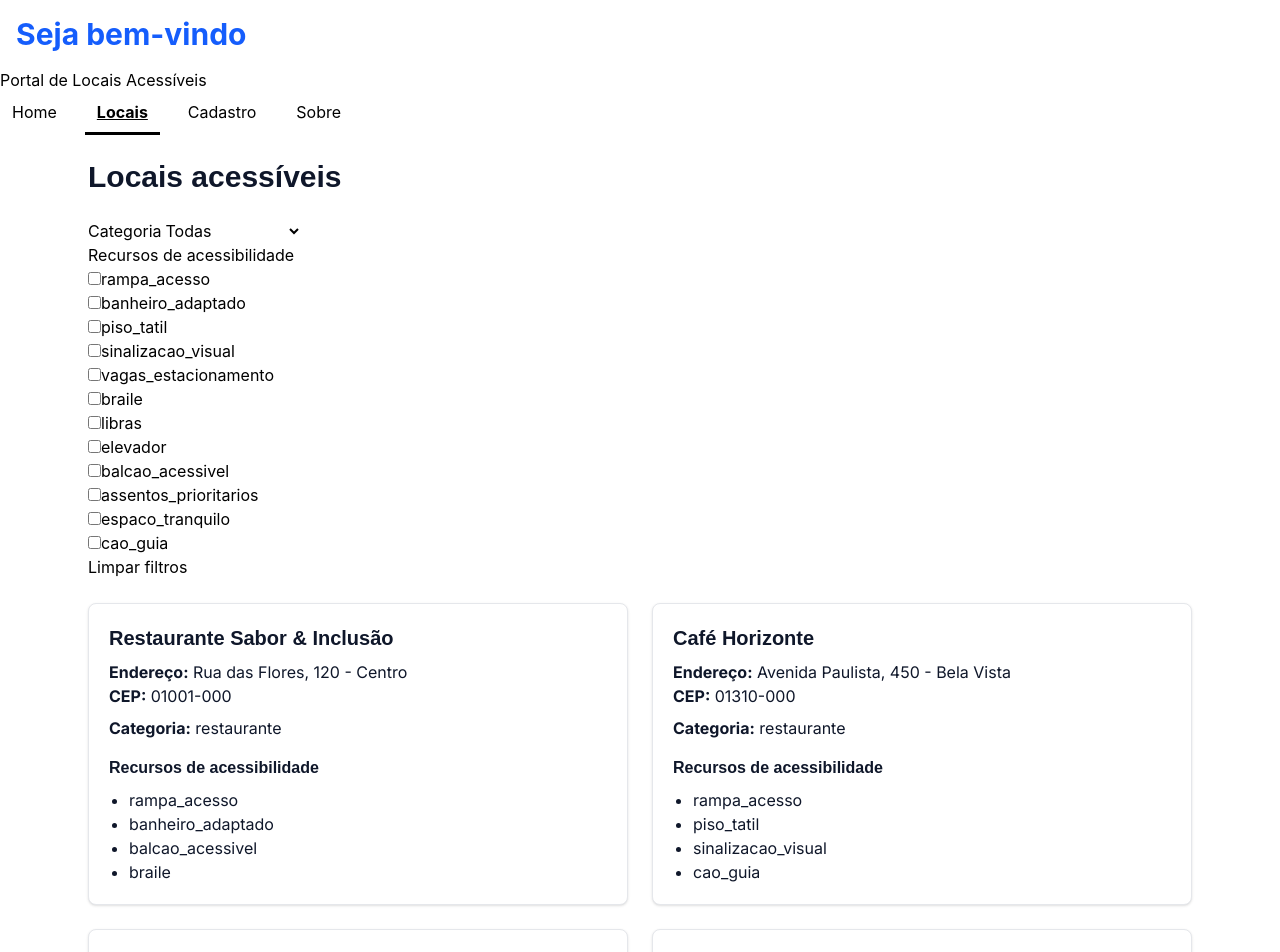
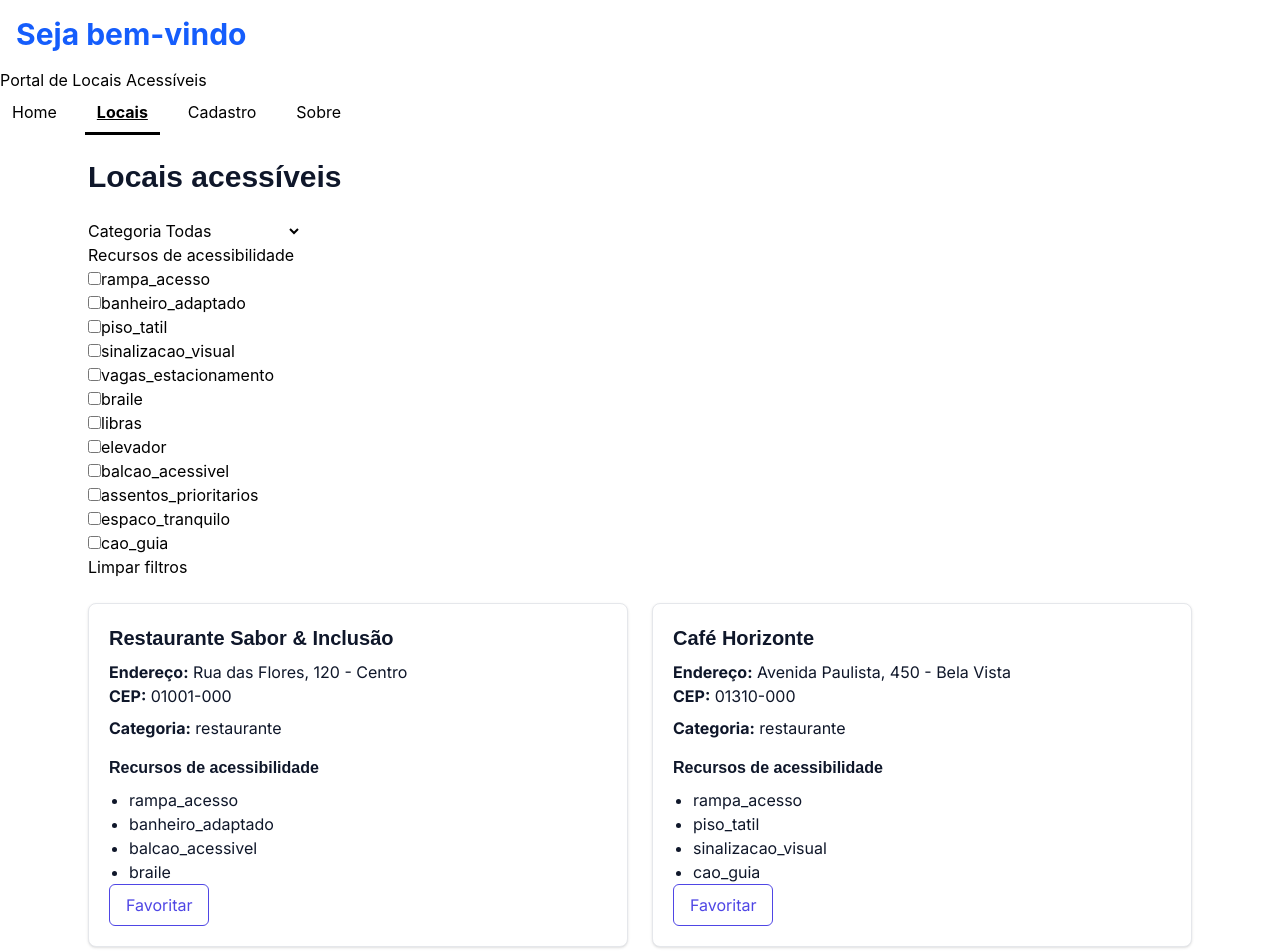
Before and after one commit to 1TDSPH-26/portal-locais-acessiveis, a React (Vite) app: page /locais in a window 1280 px wide. Shown: the top 952 px of the page. Built offline with nearby package versions, Linux system fonts and the light colour scheme; a web font is replaced by a local one.

Commit message:
feat: integrando o card nos Locais.tsx

```diff
--- a/src/components/LocalCard/LocalCard.tsx
+++ b/src/components/LocalCard/LocalCard.tsx
@@ -19,7 +19,9 @@ interface RecursoAcessibilidade {
   texto: string
 }
 
-interface LocalCardProps {
+type LocalCardProps =
+  | { id: number }
+  | {
       id: number
       nome: string
       localizacao: string
@@ -28,14 +30,8 @@ interface LocalCardProps {
       detalhesUrl: string
     }
 
-export default function LocalCard({
-  id,
-  nome,
-  localizacao,
-  recursos,
-  dataVerificacao,
-  detalhesUrl,
-}: LocalCardProps) {
+export default function LocalCard(props: LocalCardProps) {
+  const { id } = props
   const [favoritado, setFavoritado] = useState(() => lerFavoritos().includes(id))
 
   function alternarFavorito() {
@@ -48,9 +44,27 @@ export default function LocalCard({
       localStorage.setItem(FAVORITOS_STORAGE_KEY, JSON.stringify(novosFavoritos))
       setFavoritado(novosFavoritos.includes(id))
     } catch {
-      // Mant?m o estado atual se o navegador bloquear o armazenamento.
+      return
     }
   }
+
+  const botaoFavorito = (
+    <button
+      type="button"
+      onClick={alternarFavorito}
+      aria-label={favoritado ? 'Remover dos favoritos' : 'Adicionar aos favoritos'}
+      aria-pressed={favoritado}
+      className="text-botao font-corpo text-primaria-600 border border-primaria-600 rounded-md px-4 py-2 text-center focus:outline-none focus:ring-2 focus:ring-primaria-600 focus:ring-offset-2 hover:bg-fundo-suave"
+    >
+      {favoritado ? 'Favoritado' : 'Favoritar'}
+    </button>
+  )
+
+  if (!('localizacao' in props)) {
+    return botaoFavorito
+  }
+
+  const { nome, localizacao, recursos, dataVerificacao, detalhesUrl } = props
 
   return (
     <div className="border border-borda-decorativa rounded-lg p-4 bg-fundo flex flex-col gap-3">
@@ -59,15 +73,7 @@ export default function LocalCard({
         <p className="text-corpo-14 text-secundaria">{localizacao}</p>
       </div>
 
-      <button
-        type="button"
-        onClick={alternarFavorito}
-        aria-label={favoritado ? 'Remover dos favoritos' : 'Adicionar aos favoritos'}
-        aria-pressed={favoritado}
-        className="text-botao font-corpo text-primaria-600 border border-primaria-600 rounded-md px-4 py-2 text-center focus:outline-none focus:ring-2 focus:ring-primaria-600 focus:ring-offset-2 hover:bg-fundo-suave"
-      >
-        {favoritado ? '? Favoritado' : '? Favoritar'}
-      </button>
+      {botaoFavorito}
 
       <ul className="flex flex-col gap-1">
         {recursos.map((recurso, index) => (
--- a/src/pages/Locais/Locais.tsx
+++ b/src/pages/Locais/Locais.tsx
@@ -1,4 +1,5 @@
 import { listaLocais } from '../../data/locais';
+import LocalCard from '../../components/LocalCard/LocalCard';
 import type { Categoria, RecursoAcessibilidade } from '../../types/local';
 import EmptyState from '../../components/Feedback/EmptyState';
 import { useEffect, useState } from 'react';
@@ -203,6 +204,7 @@ if (loading) {
                   ))}
                 </ul>
               </div>
+            <LocalCard id={local.id} />
             </article>
           ))}
         </section>
```
Also changed, not shown: 1 other file (tests, documents, lock files or other folders). Lines whose indentation alone changed are shown as unchanged.
